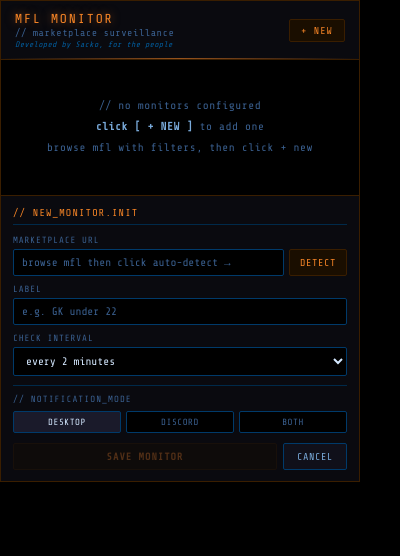
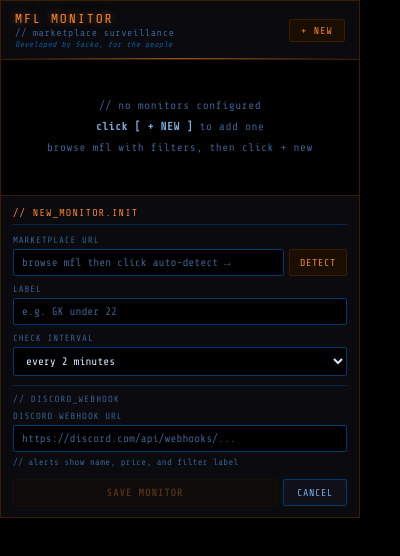
Before and after one commit to Sacko-cmd/MFLMarketNotifictions, a browser extension: page extension/popup.html in a window 400 px wide. Both pictures are taken after a click on the button "+ NEW". Drawn offline with nearby package versions, Linux system fonts and the light colour scheme; no server answers.

Commit message:
Update popup.html

```diff
--- a/extension/popup.html
+++ b/extension/popup.html
@@ -587,21 +587,12 @@ body {
   </div>
 
   <hr class="divider">
-  <div class="section-label">// notification_mode</div>
+  <div class="section-label">// discord_webhook</div>
 
-  <div class="mode-group">
-    <input type="radio" name="notif-mode" id="mode-desktop" value="desktop" checked>
-    <label for="mode-desktop">desktop</label>
-    <input type="radio" name="notif-mode" id="mode-discord" value="discord">
-    <label for="mode-discord">discord</label>
-    <input type="radio" name="notif-mode" id="mode-both" value="both">
-    <label for="mode-both">both</label>
-  </div>
-
-  <div id="discord-section" class="field hidden">
+  <div class="field">
     <label class="field-label">discord webhook url</label>
     <input type="text" id="input-webhook" placeholder="https://discord.com/api/webhooks/...">
-    <div class="hint">// listings sent as embeds to this channel</div>
+    <div class="hint">// alerts show name, price, and filter label</div>
   </div>
 
   <div class="panel-actions">
```
